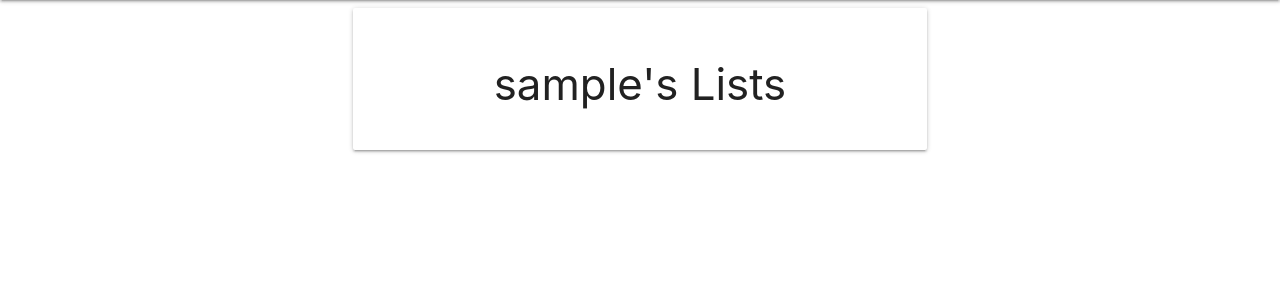
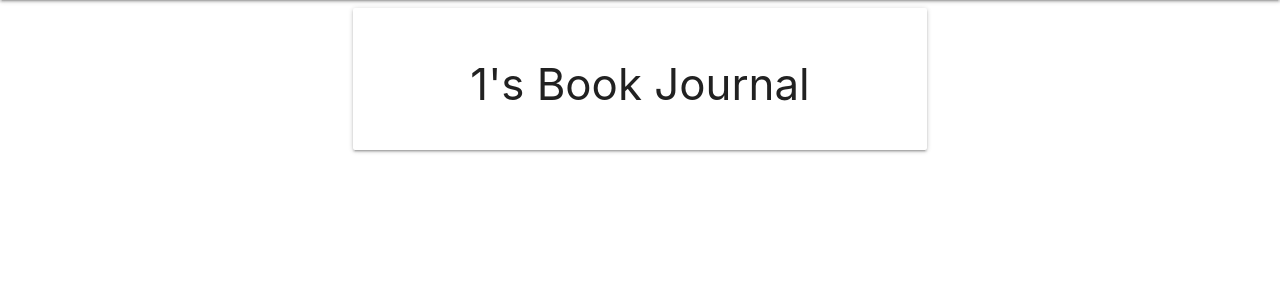
Before and after one commit to sunshine274/MS3-my_book_journal, a Flask app: page /profile/1 in a window 1280 px wide. Shown: the part 64-364 px from the top of the page. Run offline with Flask 2, Linux system fonts and the light colour scheme; the visitor is signed in with stand-in values (Sample User, id 1); a database or web service that is not in the repository returns one stand-in record (values such as "Sample title"); some libraries are stand-ins or nearby versions.

Commit message:
modified books display on home page

```diff
--- a/app.py
+++ b/app.py
@@ -90,9 +90,10 @@ def my_lists(username):
     # grab the session user's username from db
     username = mongo.db.users.find_one(
         {"username": session["user"]})["username"]
+    book = mongo.db.books.find_one()
 
     if session["user"]:
-        return render_template("my_lists.html", username=username)
+        return render_template("my_lists.html", username=username, book=book)
 
     return redirect(url_for("login"))
 
--- a/templates/login.html
+++ b/templates/login.html
@@ -9,7 +9,7 @@
       <div class="row">
         <div class="input-field col s12">
           <i class="fas fa-user-cog prefix"></i>
-          <input id="username" name="username" type="text" class="validate" minlength="5" maxlength="15" pattern="^[a-zA-Z0-9]{5,15}$" required/>
+          <input id="username" name="username" type="text" class="validate" minlength="2" maxlength="15" pattern="^[a-zA-Z0-9]{2,15}$" required/>
           <label for="username">Username</label>
         </div>
       </div>
@@ -17,7 +17,7 @@
       <div class="row">
         <div class="input-field col s12">
         <i class="fas fa-user-lock prefix"></i>
-          <input id="password" name="password" type="password" class="validate" minlength="6" maxlength="12" pattern="^[a-zA-Z0-9]{6,12}$" required>
+          <input id="password" name="password" type="password" class="validate" minlength="6" maxlength="15" pattern="^[a-zA-Z0-9]{6,15}$" required>
           <label for="password">Password</label>
         </div>
       </div>
--- a/templates/my_lists.html
+++ b/templates/my_lists.html
@@ -1,16 +1,49 @@
-{% extends "base.html" %} {% block content %}
+{% extends "base.html" %}
+{% block content %}
 
 
 <div class="row">
   <div class="col s12 m8 offset-m2">
     <div class="card-panel">
     <h3 class="center-align ligh-green-text text-darken-1">
-    {{ username }}'s Lists
+    {{ session.user }}'s Book Journal
     </h3>
     </div>
   </div>
 </div>
 
+{% if session.user|lower == book.created_by|lower %}
+<div class="row">
+{% for book in books %}
+  <div class="col s6 m4">
+    <div class="card">
+      <div class="card-image">
+        <img src="{{ book.book_image }}" />
+      </div>
+      <div class="card-content">
+        <span class="card-title grey-text text-darken-4"
+          >{{ book.book_name }}<i class="material-icons right"></i
+        ></span>
+        <p>{{ book.keywords }}</p>
+        <p><em>added by: {{ book.created_by| capitalize }}</em></p>
+        <p>{{ book.description }}</p>
 
+        <a
+          href="{{ url_for('delete_book', book_id=book._id)}}"
+          class="btn-small grey accent-2"
+          >Delete</a
+        >
+        <a
+          href="{{ url_for('edit_book', book_id=book._id)}}"
+          class="btn-small yellow darken-2"
+          >Edit</a
+        >
+
+      </div>
+    </div>
+  </div>
+  {% endfor %}
+</div>
+{% endif %}
 
 {% endblock %}
```
Also changed, not shown: templates/books.html (+15 -14 lines), templates/register.html (+4 -4 lines).
